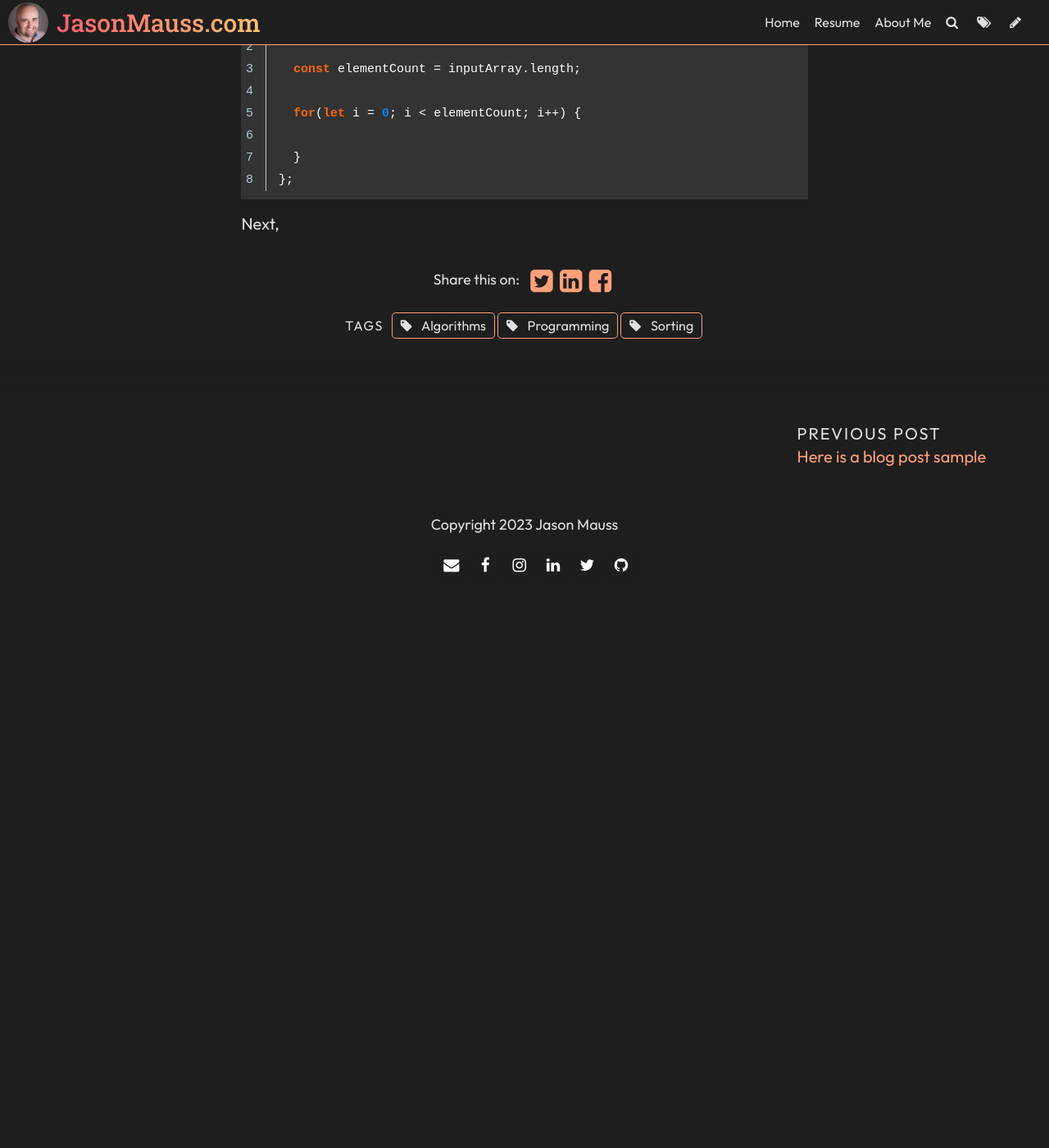
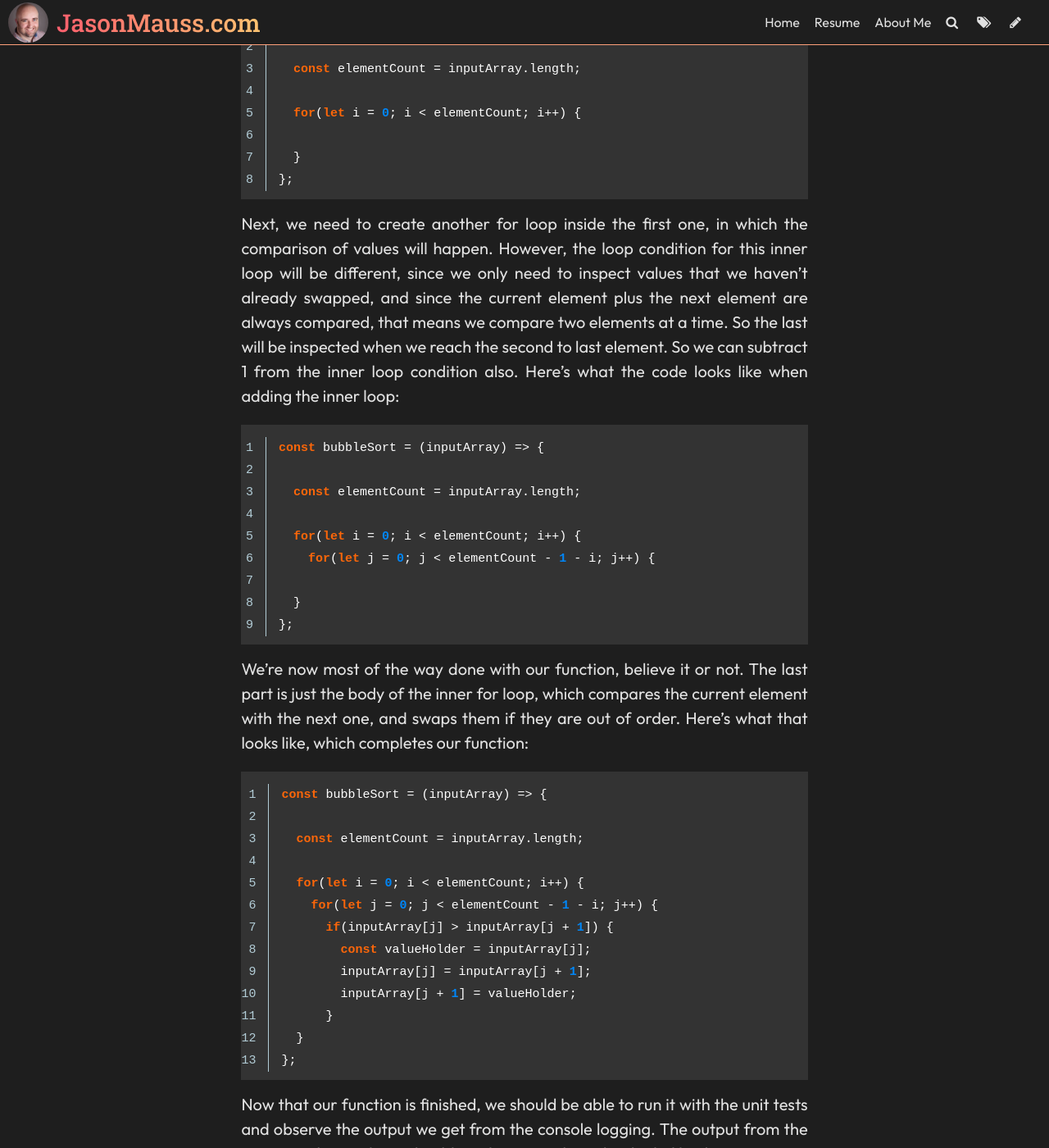
Before and after one commit to jasonmauss/jasonmaussblog, a Jekyll site: the page built from _posts/2023-11-11-algo-series-1-bubble-sort.md, in a window 1280 px wide and 1400 px high, scrolled down 3991 px. Shown: the whole window at 82% size. Built offline with Jekyll 4.4.1, drawn with Linux system fonts in a browser that asks for light colours; some web fonts are replaced; comment, search, counter and statistics services are not loaded; before the commit the page ends 4727 px from its top, so only the background shows below that; some of the changed text lies outside the part shown.

Commit message:
Update Post “2023-11-11-algo-series-1-bubble-sort”

````diff
--- a/_posts/2023-11-11-algo-series-1-bubble-sort.md
+++ b/_posts/2023-11-11-algo-series-1-bubble-sort.md
@@ -11,7 +11,7 @@ tags:
   - Programming
   - Sorting
 ---
-<span>*This post is the first in a series about well-known programming algorithms. To see more posts on this topic, check out the Algorithms tag.*</span>
+*This post is the first in a series about well-known programming algorithms. To see more posts on this topic, check out the Algorithms tag.*
 
 ### Introduction
 
@@ -57,7 +57,7 @@ Keep in mind that the bubble sort function is going to modify the input array in
 
 Let's keep the tests fairly simple for the purposes of this exercise. The five tests that cover our main concerns are
 
-1.  Distinct values
+1. Distinct values
 2. Some repeated values
 3. Negative values
 4. A mix of positive and negative values
@@ -109,4 +109,59 @@ const bubbleSort = (inputArray) => {
 };
 ```
 
-Next,
+Next, we need to create another for loop inside the first one, in which the comparison of values will happen. However, the loop condition for this inner loop will be different, since we only need to inspect values that we haven't already swapped, and since the current element plus the next element are always compared, that means we compare two elements at a time. So the last will be inspected when we reach the second to last element. So we can subtract 1 from the inner loop condition also. Here's what the code looks like when adding the inner loop:
+
+```javascript
+const bubbleSort = (inputArray) => {
+
+  const elementCount = inputArray.length;
+
+  for(let i = 0; i < elementCount; i++) {
+    for(let j = 0; j < elementCount - 1 - i; j++) {
+
+  }
+};
+```
+
+We're now most of the way done with our function, believe it or not. The last part is just the body of the inner for loop, which compares the current element with the next one, and swaps them if they are out of order. Here's what that looks like, which completes our function:
+
+```javascript
+const bubbleSort = (inputArray) => {
+
+  const elementCount = inputArray.length;
+
+  for(let i = 0; i < elementCount; i++) {
+    for(let j = 0; j < elementCount - 1 - i; j++) {
+      if(inputArray[j] > inputArray[j + 1]) {
+        const valueHolder = inputArray[j];
+        inputArray[j] = inputArray[j + 1];
+        inputArray[j + 1] = valueHolder;
+      }
+  }
+};
+```
+
+Now that our function is finished, we should be able to run it with the unit tests and observe the output we get from the console logging. The output from the unit tests shown above should result in something that looks like this:
+
+```json
+[ 1, 2, 3, 4, 5, 6 ]
+[ 1, 2, 2, 3, 3, 4 ]
+[ -9, -6, -5, -3, -2, -1 ]
+[
+  -5, -4, -3, -1, 1,
+   2,  4,  7,  8
+]
+[
+  'a', 'b', 'c',
+  'd', 'e', 'f',
+  'g'
+]
+```
+
+That's it!
+
+### Wrapping Up
+
+As I mentioned, bubble sort is a very simple algorithm. In other posts, I will explore other algorithms that gradually get more complex. So stay tuned, and have a look around the site to see what else I've written about.
+
+If you have any questions please feel free to contact me at the social media links found in the footer on this site.
````
